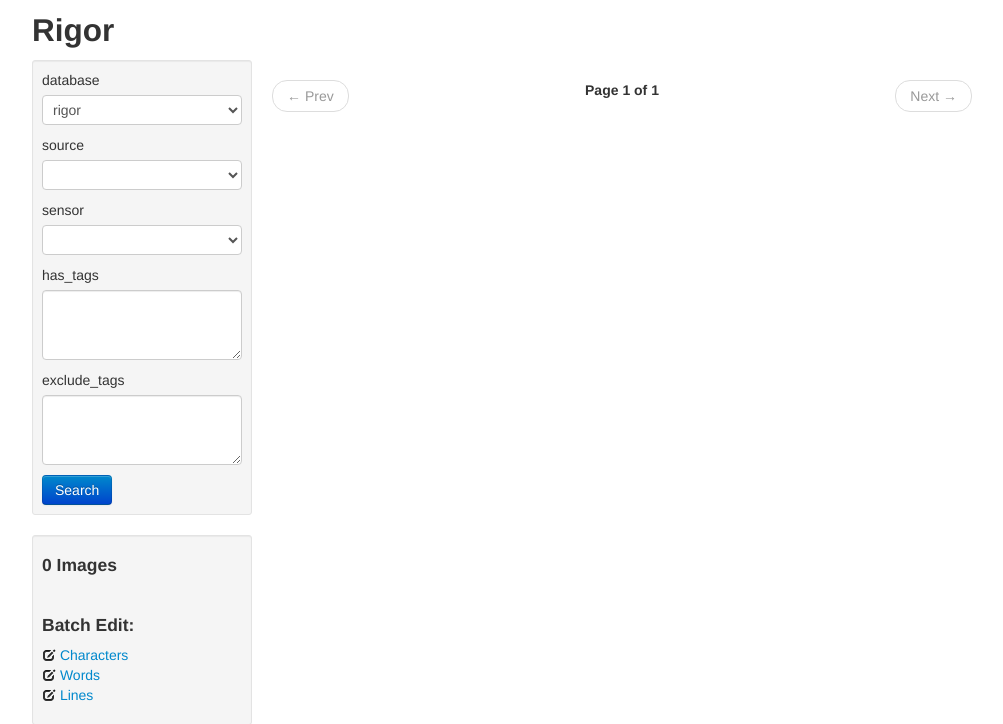
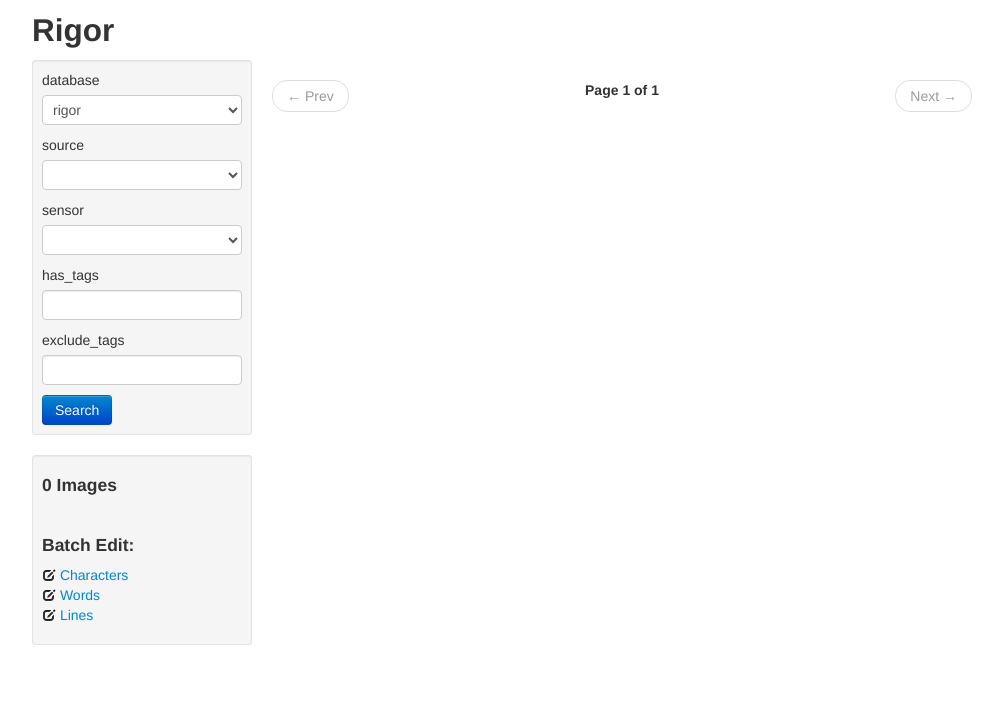
Before and after one commit to amazon-archives/rigor-webapp, a Flask app: page / in a window 1280 px wide. Shown: the top 724 px of the page, without its empty margins (138-1141 px from the left). Run offline with Flask 2, Linux system fonts and the light colour scheme; data that the repository does not hold is empty; some libraries are stand-ins or nearby versions.

Commit message:
Change tag entry boxes from textarea to input

```diff
--- a/templates/browse.html
+++ b/templates/browse.html
@@ -42,11 +42,11 @@
                     </select>
 
                     <label>has_tags</label>
-                    <!--<input type="text" class="rigor-sidebar-form-element" ng-model="query.exclude_tags">-->
-                    <textarea rows=3 class="rigor-sidebar-form-element2" ng-model="query.has_tags"></textarea>
+                    <input type="text" class="rigor-sidebar-form-element2" ng-model="query.has_tags">
+                    <!--<textarea rows=3 class="rigor-sidebar-form-element2" ng-model="query.has_tags"></textarea>-->
 
                     <label>exclude_tags</label>
-                    <textarea rows=3 class="rigor-sidebar-form-element2" ng-model="query.excludet_tags"></textarea>
+                    <input type="text" class="rigor-sidebar-form-element2" ng-model="query.exclude_tags">
 
                     <div class="btn-group">
                         <!--<a href="#" ng-click="clickClearButton()" class="btn">Clear</a>-->
```
